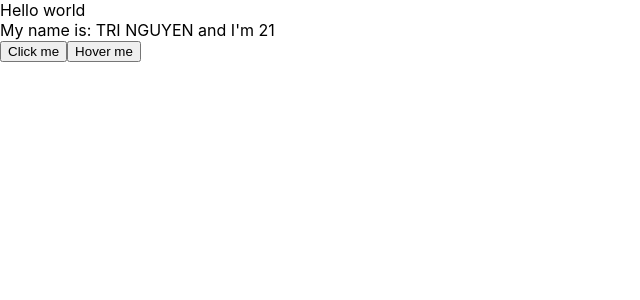
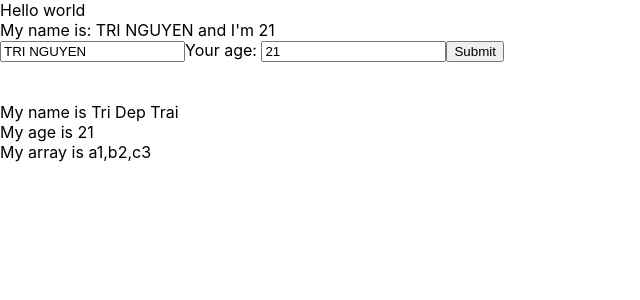
Before and after one commit to ToRiTheBlackCat/LearnReact, a React (Create React App) app: page / in a window 1280 px wide. Shown: the top 300 px of the page, without its empty margins (0-640 px from the left). Built offline with nearby package versions, Linux system fonts and the light colour scheme.

Commit message:
[ADD] add prop to child component

```diff
--- /dev/null
+++ b/src/components/DisplayInfo.js
@@ -0,0 +1,16 @@
+import React from "react";
+
+class DisplayInfo extends React.Component {
+  render() {
+    const { age, name, myArr } = this.props;
+    return (
+      //prop - properties
+      <div>
+        <div>My name is {name}</div>
+        <div>My age is {age}</div>
+        <div>My array is {myArr}</div>
+      </div>
+    );
+  }
+}
+export default DisplayInfo;
--- a/src/components/MyComponent.js
+++ b/src/components/MyComponent.js
@@ -1,41 +1,18 @@
 //class component
 import React from "react";
-
+import UserInfo from "./UserInfo.js";
+import DisplayInfo from "./DisplayInfo.js";
 class MyComponent extends React.Component {
-  state = {
-    name: "TRI NGUYEN",
-    address: "HCM city",
-    age: 21,
-  };
-
-  handleClick(event) {
-    console.log("Button clicked");
-    console.log("My name is: " + this.state.name); // chỉ tới element tương tác
-
-    //merge state -> react class: auto knowing which one is new and which one is old to update
-    this.setState({
-      name: "TRI123",
-      age: Math.floor(Math.random() * 100 + 1),
-    });
-  }
-
-  handleOnMouseOver(event) {
-    console.log(event);
-  }
   //JSX
   render() {
+    const myAge = 21;
+    const arr = ["a1,", "b2,", "c3"];
     return (
       <div>
-        My name is: {this.state.name} and I'm {this.state.age}
+        <UserInfo />
         <br />
-        <button
-          onClick={(event) => {
-            this.handleClick(event);
-          }}
-        >
-          Click me
-        </button>
-        <button onMouseOver={this.handleOnMouseOver}> Hover me</button>
+        <br />
+        <DisplayInfo name="Tri Dep Trai" age={myAge} myArr={arr} />
       </div>
     );
   }
--- /dev/null
+++ b/src/components/UserInfo.js
@@ -0,0 +1,46 @@
+import React from "react";
+
+class UserInfo extends React.Component {
+  state = {
+    name: "TRI NGUYEN",
+    address: "HCM city",
+    age: 21,
+  };
+
+  handleOnChangeInput = (event) => {
+    //Bad code
+    //this.state.name = event.target.value;
+    this.setState({
+      name: event.target.value,
+      age: event.target.value,
+    });
+  };
+
+  handleOnSubmit = (event) => {
+    event.preventDefault();
+    alert("Are you sure want to submit?");
+  };
+
+  render() {
+    return (
+      <div>
+        My name is: {this.state.name} and I'm {this.state.age}
+        <br />
+        <form onSubmit={(event) => this.handleOnSubmit(event)}>
+          <input
+            type="text"
+            value={this.state.name}
+            onChange={(event) => this.handleOnChangeInput(event)}
+          />
+          <label>Your age: </label>
+          <input
+            value={this.state.age}
+            onChange={(event) => this.handleOnChangeInput(event)}
+          />
+          <button>Submit</button>
+        </form>
+      </div>
+    );
+  }
+}
+export default UserInfo;
```
